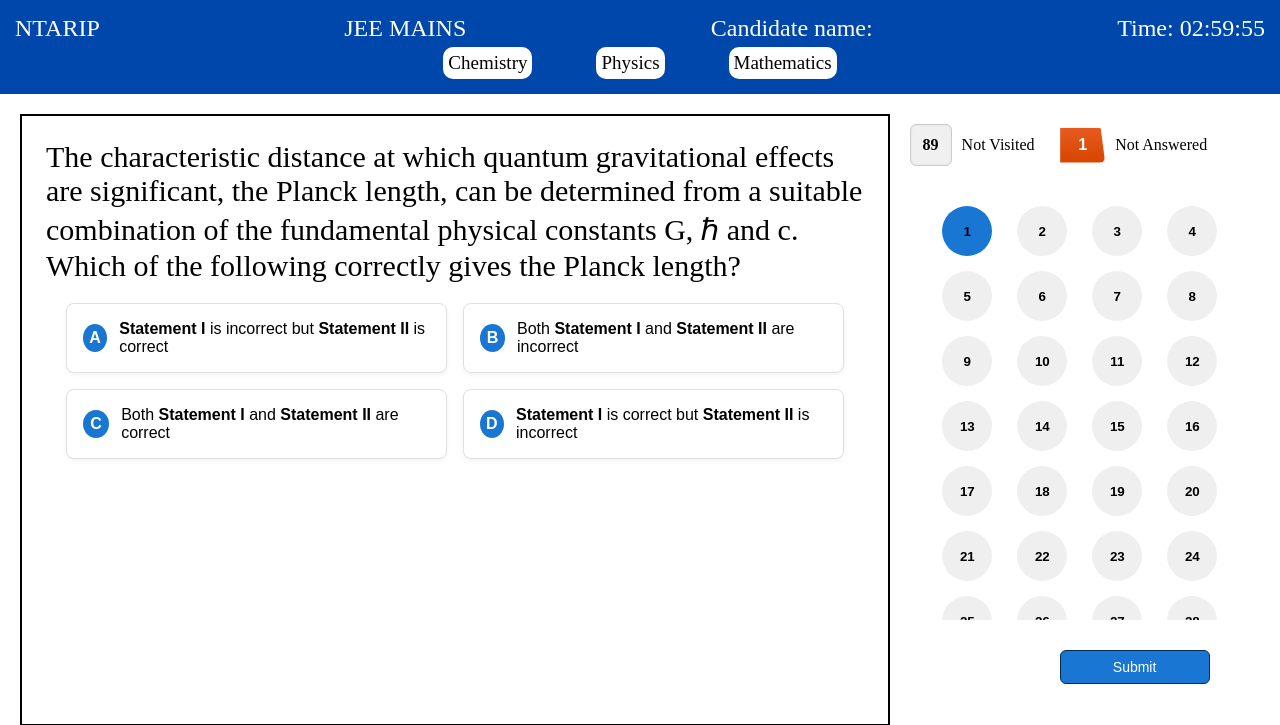
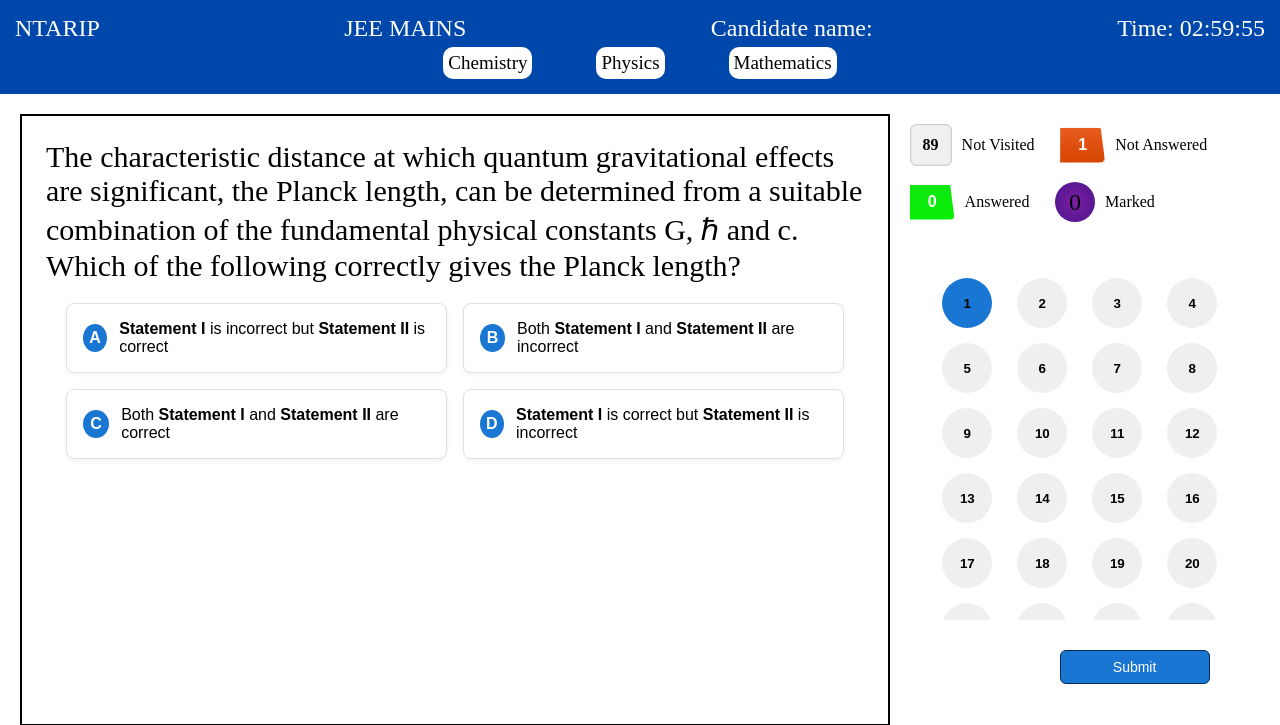
Before and after one commit to abhishek98185/ntarip, a Django app: template ntarip/exam/templates/jeemains.html in a window 1280 px wide. Shown: the top 725 px of the page. Run offline with Django 5.2, Linux system fonts and the light colour scheme; the template is opened without the code that fills it, so the values that code supplies are empty.

Commit message:
some changes

```diff
--- a/ntarip/exam/templates/jeemains.html
+++ b/ntarip/exam/templates/jeemains.html
@@ -150,12 +150,12 @@
       font-size: 16px;
       box-shadow: inset 0 0 2px rgba(0, 0, 0, 0.1);
     }
-
+    .answerednumber,
     .unanswerednumber {
 
       width: 45px;
       height: 35px;
-      background: linear-gradient(to bottom, #e75b1e, #d64500);
+
       color: white;
       font-weight: bold;
       font-family: Arial, sans-serif;
@@ -167,10 +167,28 @@
       border-radius: 0 6px 6px 0;
       box-shadow: 1px 1px 4px rgba(0, 0, 0, 0.25);
     }
+    .unanswerednumber{
+      background: linear-gradient(to bottom, #e75b1e, #d64500);
+    }
+    .answerednumber{
+      background: linear-gradient(to bottom, rgb(15, 231, 15), rgb(6, 239, 6)
+      );
+    }
+    .markednumber{
+      width: 40px;
+      height: 40px;
+      border-radius: 50%;
+      background: radial-gradient(circle at center, #7b1fa2, #4a148c);
+      font-size: x-large;
+      display: flex;
+      justify-content: center;
+      align-items: center;
+    }
 
     .up2 {
       display: flex;
       gap: 2vw;
+      margin-bottom: 2vh;
     }
 
 
@@ -341,10 +359,16 @@
         </div>
         <div class="up2">
           <div class="answered">
-
+            <div class="answerednumber">0</div>
+            <div class="status-text">Answered</div>
           </div>
-          <div class="marked"></div>
+          <div class="marked">
+            <div class="markednumber">0</div>
+            <div class="status-text">Marked</div>
+          </div>
+          <div class="up2">
           <div class="answeredandmarked"></div>
+          </div>
         </div>
       </div>
       <!-- lowerpart -->
```
Also changed, not shown: public/jeemainexam.html (+65 -0 lines).
